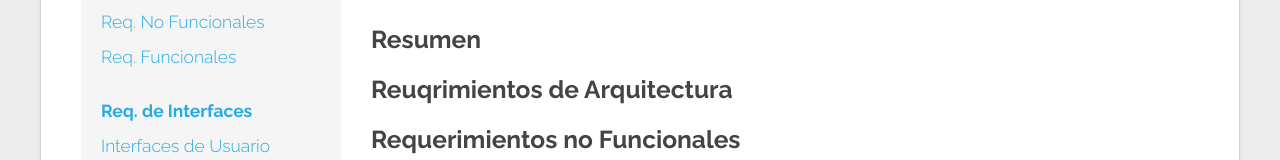
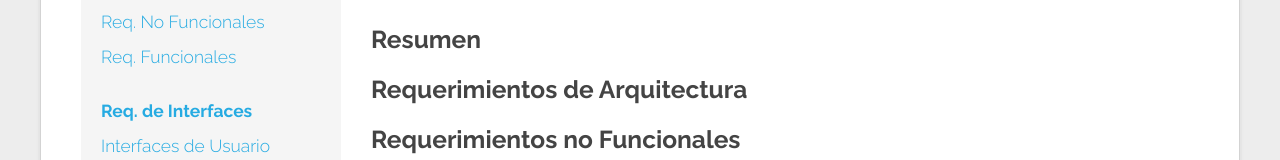
Before and after one commit to franciscoescobar01/BCN-4_1, a plain HTML site: page index.html in a window 1280 px wide. Shown: the part 517-677 px from the top of the page. Drawn offline with Linux system fonts and the light colour scheme.

Commit message:
template revisado

```diff
--- a/index.html
+++ b/index.html
@@ -95,7 +95,7 @@
                         <h3 id="glosary"> Glosario</h3>
                         <h3 id="overview"> Resumen</h3>
 
-                        <h3 id="RA"> Reuqrimientos de Arquitectura</h3>
+                        <h3 id="RA"> Requerimientos de Arquitectura</h3>
                         <h3 id="RnF"> Requerimientos no Funcionales</h3>
                         <h3 id="RF"> Requerimientos Funcionales</h3>
 
```
